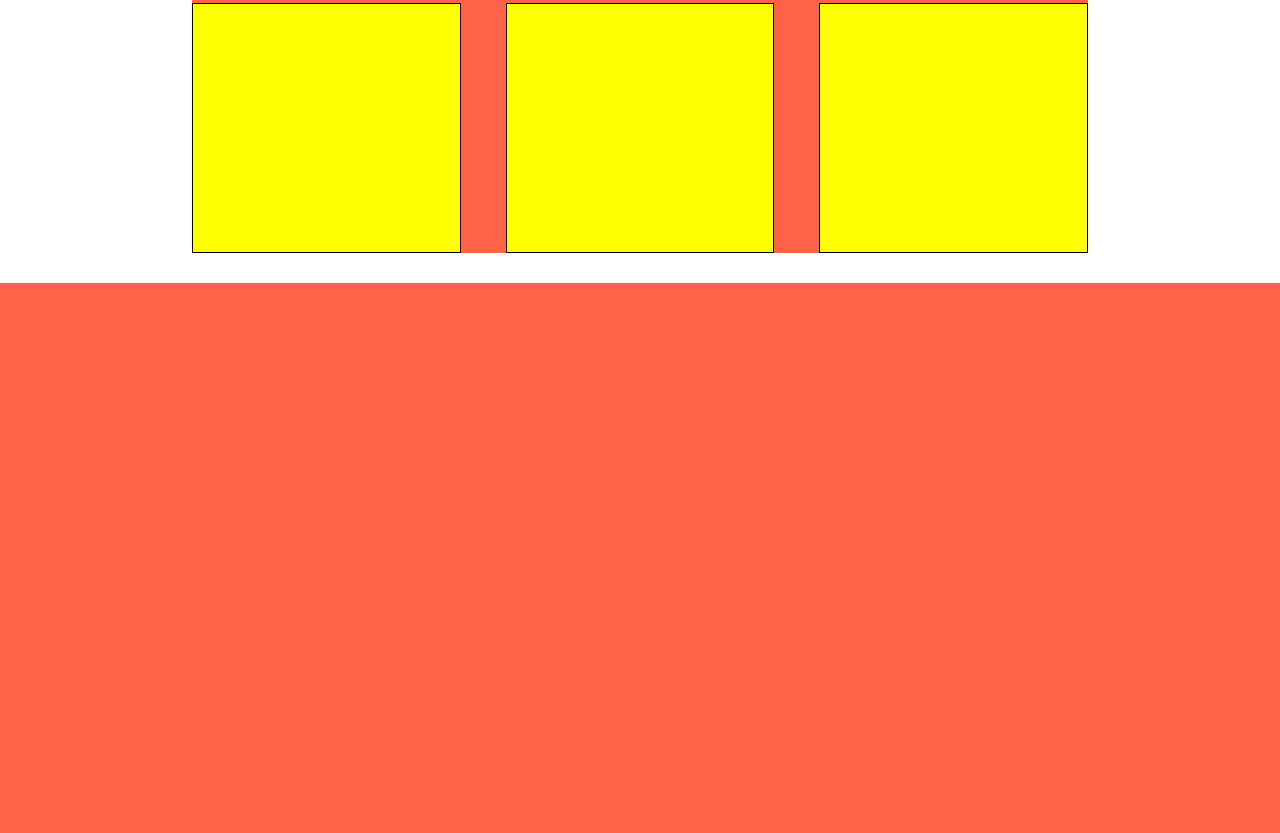
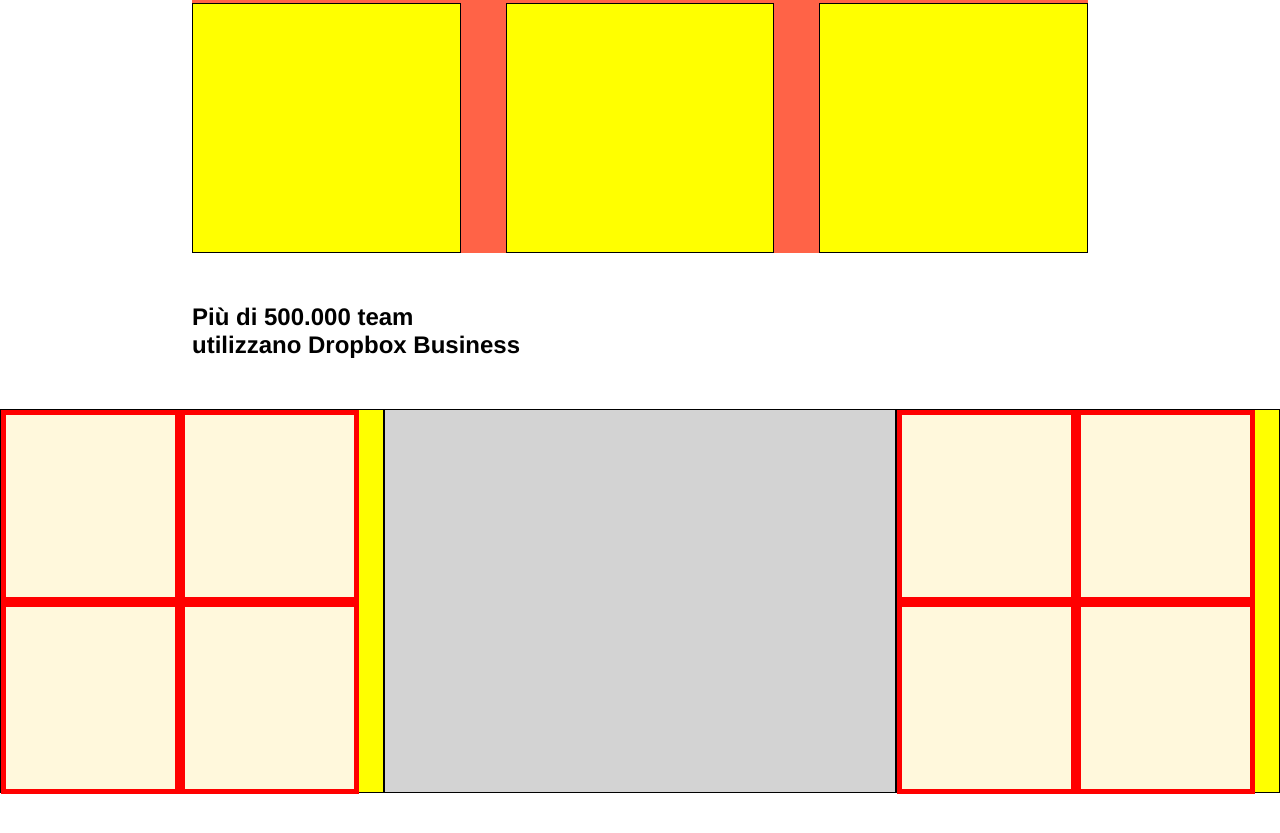
Before and after one commit to MatteoJoel91/htmlcss-dropbox, a plain HTML site: page index.html in a window 1280 px wide. Shown: the part 2663-3496 px from the top of the page. Drawn offline with Linux system fonts and the light colour scheme.

Commit message:
problema bordo

```diff
--- a/css/style.css
+++ b/css/style.css
@@ -79,6 +79,7 @@
 .operazioni{
     margin-top: 50px;
     background-color: tomato;
+    margin-bottom: 50px;
 }
 .riga{
     width: 100%;
@@ -98,6 +99,7 @@
     border: 1px solid black;
     background-color: yellow;
 }
+
 .box-central{
     float: left;
     width: 30%;
@@ -116,7 +118,42 @@
 
 
 .partner{
-    width: 100%;
-    height: 800px;
-    background-color: tomato;
+    width: auto
+    height: auto;
+    margin-top: 50px;
+    margin-bottom: 50px;
 }
+.partner::after{
+    content: "";
+    display: table;
+    clear: both;
+}
+
+.quadrato-sinistra{
+    float: left;
+    height: 30vw;
+    width: 30vw;
+    background-color: yellow;
+    border: solid 1px black;
+}
+.quadrato-centro{
+    float: left;
+    height: 30vw;
+    width: calc(100% - 60vw);
+    background-color: lightgrey;
+    border: solid 1px black;
+}
+.quadrato-destra{
+    float: left;
+    height: 30vw;
+    width: 30vw;
+    background-color: yellow;
+    border: solid 1px black;
+}
+.oggetto{
+    float: left;
+    height: 15vw;
+    width: 14vw;
+    background-color: cornsilk;
+    border: solid 5px red;
+}
--- a/index.html
+++ b/index.html
@@ -80,10 +80,30 @@
             </div>
 
         </section>
+        <div class="contenitore">
+            <h2>Più di 500.000 team <br>
+            utilizzano Dropbox Business</h2>
+        </div>
+        <section class="partner">
 
-        <section class="partner">
-            <div class="contenitore">
+            <div class="quadrato-sinistra">
+                <div class="oggetto"></div>
+                <div class="oggetto"></div>
+                <div class="oggetto"></div>
+                <div class="oggetto"></div>
+            </div>
 
+
+            <div class="quadrato-centro">
+
+            </div>
+
+
+            <div class="quadrato-destra">
+                <div class="oggetto"></div>
+                <div class="oggetto"></div>
+                <div class="oggetto"></div>
+                <div class="oggetto"></div>
             </div>
 
         </section>
```
